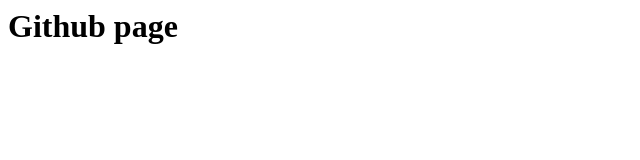
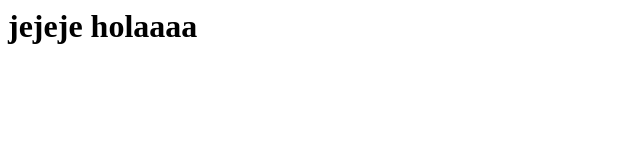
Before and after one commit to ElectroJLKM/AtlasSports, a plain HTML site: page index.html in a window 1280 px wide. Shown: the whole page, without its empty margins (0-640 px from the left). Drawn offline with Linux system fonts and the light colour scheme.

Commit message:
Update header text in index.html

```diff
--- a/index.html
+++ b/index.html
@@ -1 +1 @@
-<h1>Github page</h1>
+<h1>jejeje holaaaa</h1>
```
